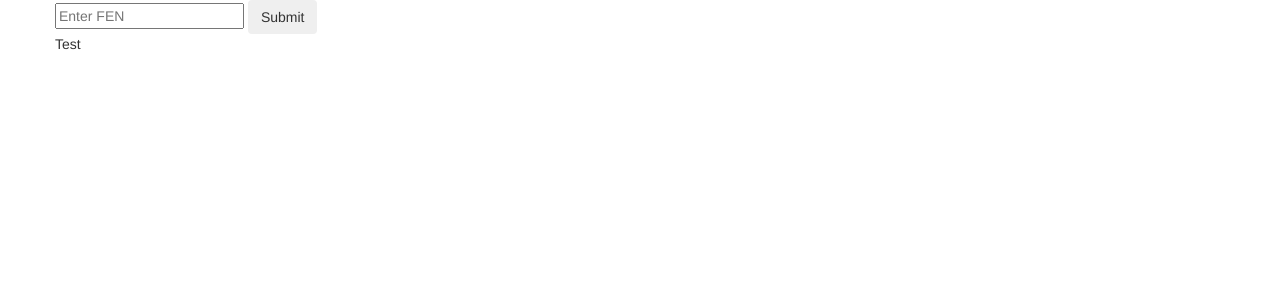
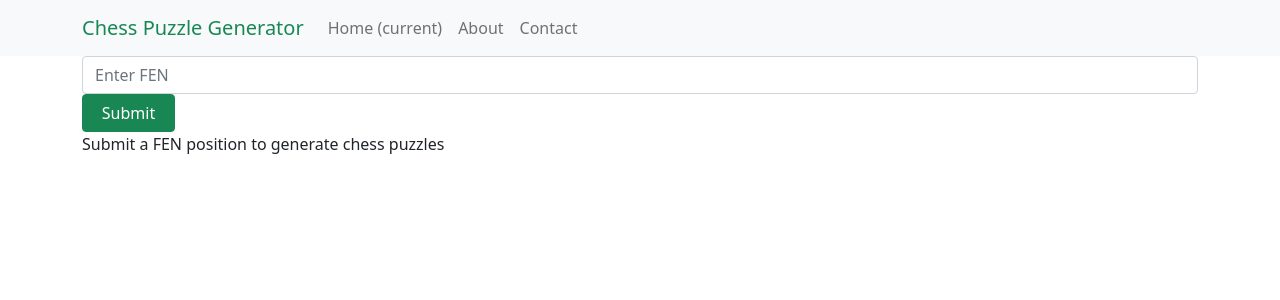
Before and after one commit to jayeshgaur/Chess-Puzzle-Generator, a Flask app: page / in a window 1280 px wide. Shown: the top 300 px of the page. Run offline with Flask 2, Linux system fonts and the light colour scheme; some libraries are stand-ins or nearby versions.

Commit message:
added favico

```diff
--- /dev/null
+++ b/Web/static/script.js
@@ -0,0 +1,21 @@
+$("#submit-btn").click(function (){
+    const res = $("#results");
+    const fen_input = $("#fen").val();
+
+    const fen = fen_input.replaceAll("/", "^");
+
+    if (fen === "") {
+        res.html("Invalid FEN");
+        return;
+    }
+    res.html("Retrieving puzzles, please wait. This may take up to 15 seconds");
+
+    $.ajax({
+        url: "/get-fens-" + fen,
+        type: "GET",
+        contentType: 'application/json',
+        success: function (data) {
+            res.html(data);
+        }
+    });
+})
--- /dev/null
+++ b/Web/templates/form.html
@@ -0,0 +1,15 @@
+<div class="container">
+    <div class="form-group">
+        <form onsubmit="return false;" action="#" class="form-horizontal">
+            <div class="form-group d-flex">
+                <div class="col-sm-12">
+                    <input id="fen" class="col-md-5 form-control" type="text" placeholder="Enter FEN">
+                    <button id="submit-btn" type="button" class="btn btn-success col-md-1">Submit</button>
+                </div>
+            </div>
+            <div class="col-sm-12">
+                <div id="results">Submit a FEN position to generate chess puzzles</div>
+            </div>
+        </form>
+    </div>
+</div>
--- a/Web/templates/index.html
+++ b/Web/templates/index.html
@@ -3,50 +3,26 @@
 <head>
     <meta charset="UTF-8">
     <title>AI based chess puzzle generation</title>
-    <link rel="stylesheet" href="https://maxcdn.bootstrapcdn.com/bootstrap/3.3.7/css/bootstrap.min.css">
+    <link rel="apple-touch-icon" sizes="180x180" href="../static/favicon/apple-touch-icon.png">
+    <link rel="icon" type="image/png" sizes="32x32" href="../static/favicon/favicon-32x32.png">
+    <link rel="icon" type="image/png" sizes="16x16" href="../static/favicon/favicon-16x16.png">
+    <link rel="manifest" href="../static/favicon/site.webmanifest">
+    <link href="https://cdn.jsdelivr.net/npm/bootstrap@5.1.3/dist/css/bootstrap.min.css" rel="stylesheet"
+          integrity="sha384-1BmE4kWBq78iYhFldvKuhfTAU6auU8tT94WrHftjDbrCEXSU1oBoqyl2QvZ6jIW3" crossorigin="anonymous">
+
+    <script src="https://cdn.jsdelivr.net/npm/bootstrap@5.1.3/dist/js/bootstrap.bundle.min.js"
+            integrity="sha384-ka7Sk0Gln4gmtz2MlQnikT1wXgYsOg+OMhuP+IlRH9sENBO0LRn5q+8nbTov4+1p" crossorigin="anonymous">
+    </script>
     <script src="https://code.jquery.com/jquery-3.6.0.min.js"
             integrity="sha256-/xUj+3OJU5yExlq6GSYGSHk7tPXikynS7ogEvDej/m4="
             crossorigin="anonymous">
     </script>
 </head>
 <body>
-    <div>
-        <div class="container">
-            <div class="form-group">
-                <form onsubmit="return false;" action="#" class="form-horizontal">
-                    <div class="form-group">
-                        <input id="fen" type="text" placeholder="Enter FEN">
-                        <button id="submit-btn" class="btn btn-user-account-submit float-right">Submit</button>
-                        <div id="results">Test</div>
-                    </div>
+    {% include "navbar.html" %}
 
+    {% include "form.html" %}
 
-                </form>
-            </div>
-        </div>
-    </div>
-    <script>
-        $("#submit-btn").click(function (){
-            const res = $("#results");
-            const fen_input = $("#fen").val();
-
-            const fen = fen_input.replaceAll("/", "^");
-
-            if (fen === "") {
-                res.html("Invalid FEN");
-                return;
-            }
-            res.html("Retrieving puzzles, please wait");
-
-            $.ajax({
-                url: "/get-fens-" + fen,
-                type: "GET",
-                contentType: 'application/json',
-                success: function (data) {
-                    res.html(data);
-                }
-            });
-        })
-    </script>
+    <script src="../static/script.js"></script>
 </body>
 </html>
--- /dev/null
+++ b/Web/templates/navbar.html
@@ -0,0 +1,43 @@
+<nav class="navbar navbar-expand-sm navbar-light bg-light">
+        <div class="container">
+            <a class="navbar-brand text-success" href="#">
+              Chess Puzzle Generator
+            </a>
+            <button class="navbar-toggler" type="button"
+                    data-toggle="collapse"
+                    data-target="#navbarSupportedContent"
+                    aria-controls="navbarSupportedContent"
+                    aria-expanded="false"
+                    aria-label="Toggle navigation">
+                <span class="navbar-toggler-icon"></span>
+            </button>
+
+
+            <div class="collapse navbar-collapse"
+                 id="navbarSupportedContent">
+                <ul class="navbar-nav mr-auto">
+                    <li class="nav-item active">
+                        <a class="nav-link"
+                           href="#">
+                          Home
+                          <span class="sr-only">
+                            (current)
+                          </span>
+                      </a>
+                    </li>
+                    <li class="nav-item">
+                        <a class="nav-link"
+                           href="#">
+                          About
+                        </a>
+                    </li>
+                    <li class="nav-item">
+                        <a class="nav-link"
+                           href="#">
+                          Contact
+                        </a>
+                    </li>
+                </ul>
+            </div>
+        </div>
+    </nav>
```
Also changed, not shown: Web/static/favicon/android-chrome-192x192.png (added), Web/static/favicon/android-chrome-512x512.png (added), Web/static/favicon/apple-touch-icon.png (added), Web/static/favicon/favicon-16x16.png (added), Web/static/favicon/favicon-32x32.png (added), Web/static/favicon/favicon.ico (added), Web/static/favicon/site.webmanifest (added), 1 other file.
